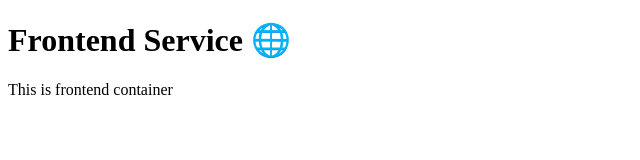
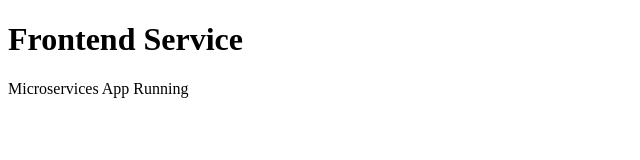
Before and after one commit to DevanshuKannake/docker-ci-cd, a plain HTML site: page Frontend/index.html in a window 1280 px wide. Shown: the whole page, without its empty margins (0-640 px from the left). Drawn offline with Linux system fonts and the light colour scheme.

Commit message:
Final CI/CD setup

```diff
--- a/Backend/app.js
+++ b/Backend/app.js
@@ -6,5 +6,5 @@ app.get('/', (req, res) => {
 });
 
 app.listen(5000, () => {
-  console.log("Backend running on port 5000");
+  console.log("Server running on port 5000");
 });
--- a/Frontend/index.html
+++ b/Frontend/index.html
@@ -4,7 +4,7 @@
   <title>Frontend</title>
 </head>
 <body>
-  <h1>Frontend Service 🌐</h1>
-  <p>This is frontend container</p>
+  <h1>Frontend Service</h1>
+  <p>Microservices App Running</p>
 </body>
 </html>
```
Also changed, not shown: 1 other file.
